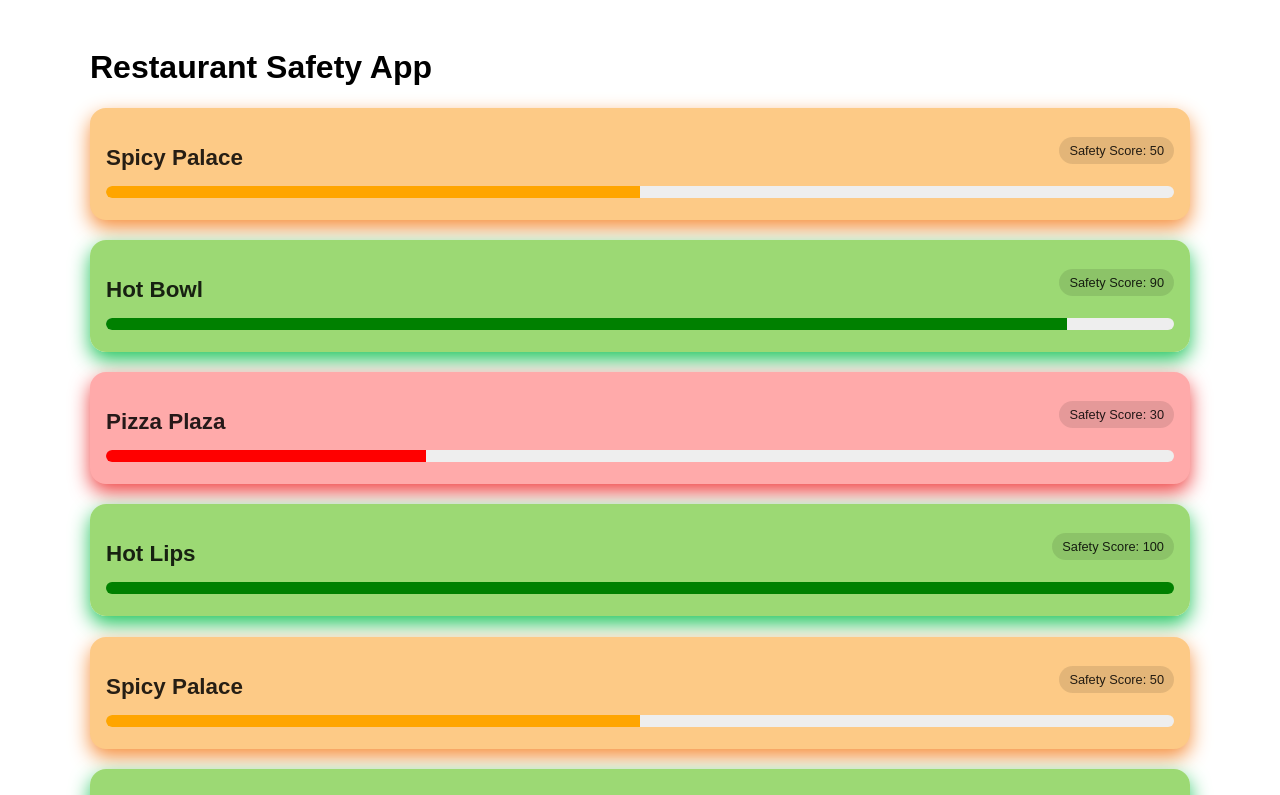
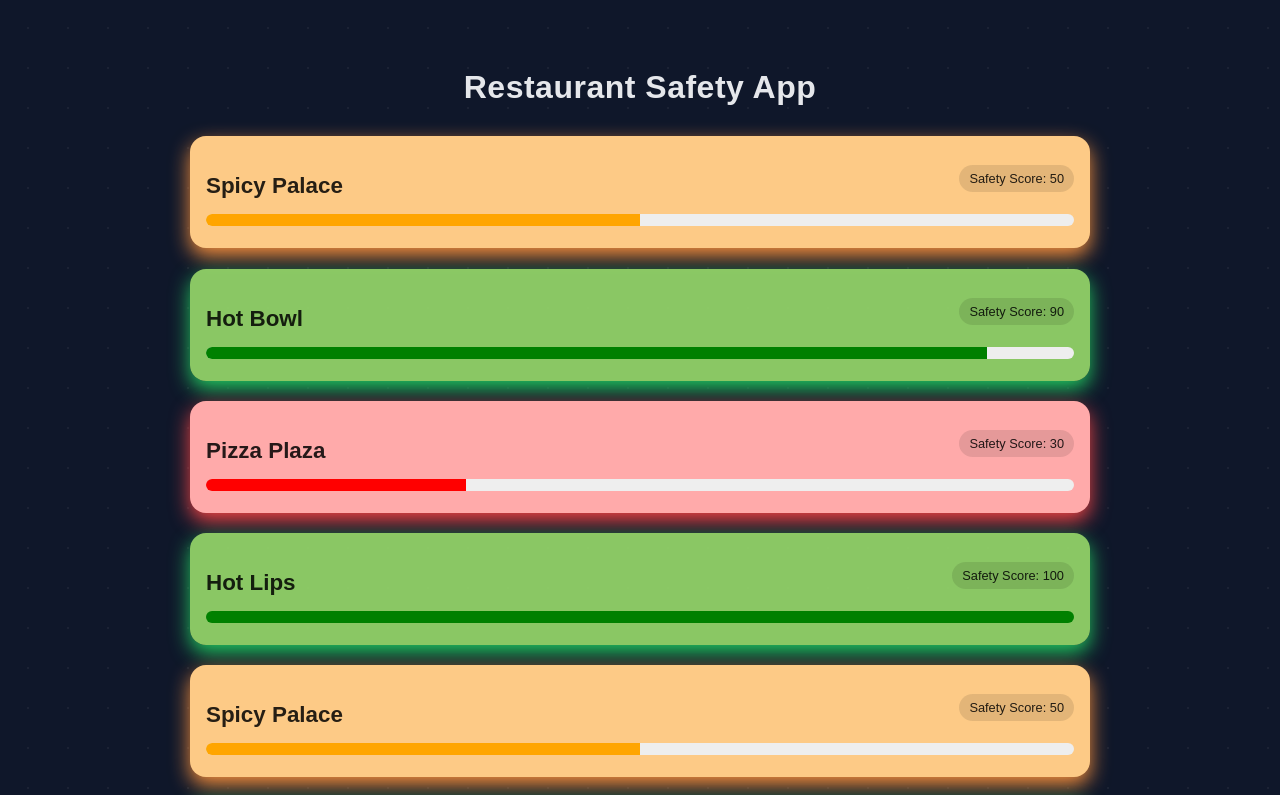
Before and after one commit to RajTib/restuarant-check, a React (Vite) app: page / in a window 1280 px wide. Shown: the top 795 px of the page. Built offline with nearby package versions, Linux system fonts and the light colour scheme.

Commit message:
Background styles

```diff
--- a/src/App.tsx
+++ b/src/App.tsx
@@ -30,7 +30,7 @@ function App() {
             className="modal-card"
             style={{
               backgroundColor: getCardColour(selectedRestaurant.safetyScore),
-              boxShadow: `0 8px 25px ${getShadowColour(selectedRestaurant.safetyScore)}`
+              boxShadow: `0 6px 20px ${getShadowColour(selectedRestaurant.safetyScore)}`
             }}
             onClick={(e) => e.stopPropagation()}
           >
--- a/src/main.css
+++ b/src/main.css
@@ -3,15 +3,33 @@
 ========================= */
 body {
     font-family: Arial, Helvetica, sans-serif;
+    background-color: #0f172a;
+    color: #e5e7eb;
 }
 
 /* Main container for layout */
 .container {
-    padding: 20px;
-    max-width: 1100px;
+    max-width: 900px;
     margin: 0 auto;
+    padding: 40px 20px;
 }
 
+h1 {
+    text-align: center;
+    margin-bottom: 30px;
+    font-weight: 600;
+    letter-spacing: 0.5px;
+}
+
+body::before {
+    content: "";
+    position: fixed;
+    width: 100%;
+    height: 100%;
+    background: radial-gradient(circle, rgba(255, 255, 255, 0.05) 1px, transparent 1px);
+    background-size: 40px 40px;
+    pointer-events: none;
+}
 
 
 /* =========================
@@ -194,18 +212,18 @@ body {
     left: 0;
     width: 100%;
     height: 100%;
-    background: rgba(0, 0, 0, 0.6);
     display: flex;
     align-items: center;
     justify-content: center;
     z-index: 1000;
     animation: fadeIn 0.2s ease;
-    background: rgba(0, 0, 0, 0.5);
+    background: rgba(0, 0, 0, 0.35);
     backdrop-filter: blur(6px);
 }
 
 .modal-card {
     background: #1e1e1e;
+    color: #1f2937;
     padding: 28px;
     border-radius: 18px;
     width: 400px;
```
